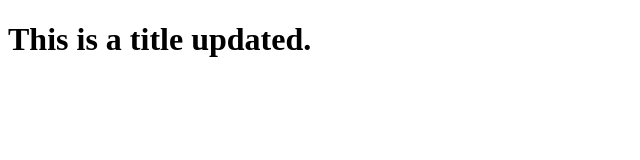
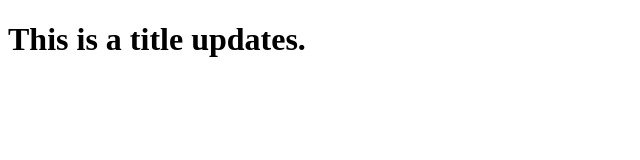
Before and after one commit to siddhucode/html_basics, a plain HTML site: page index.html in a window 1280 px wide. Shown: the full height of the page, 0-640 px from the left. Drawn offline with Linux system fonts and the light colour scheme.

Commit message:
updated index.html

```diff
--- a/index.html
+++ b/index.html
@@ -6,6 +6,6 @@
     <title>Document</title>
 </head>
 <body>
-    <h1>This is a title updated.</h1>
+    <h1>This is a title updates.</h1>
 </body>
 </html>
```
